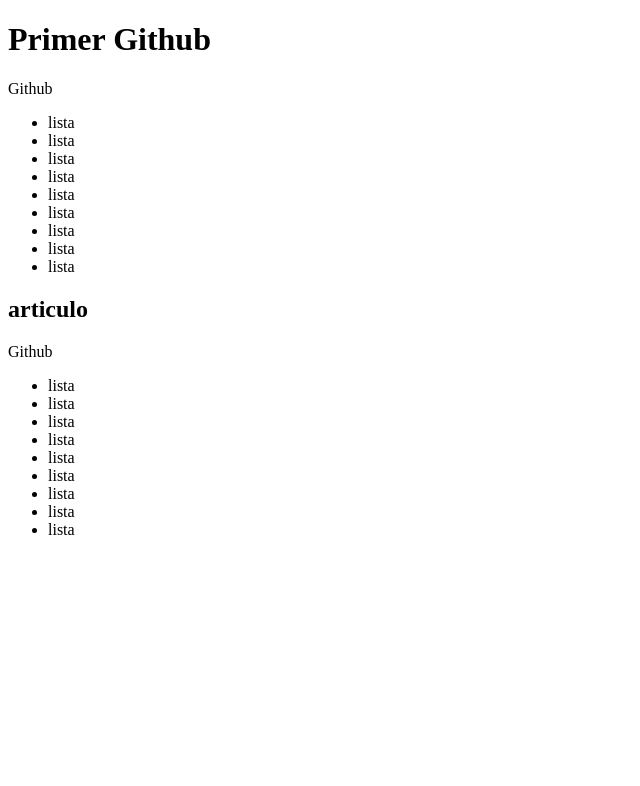
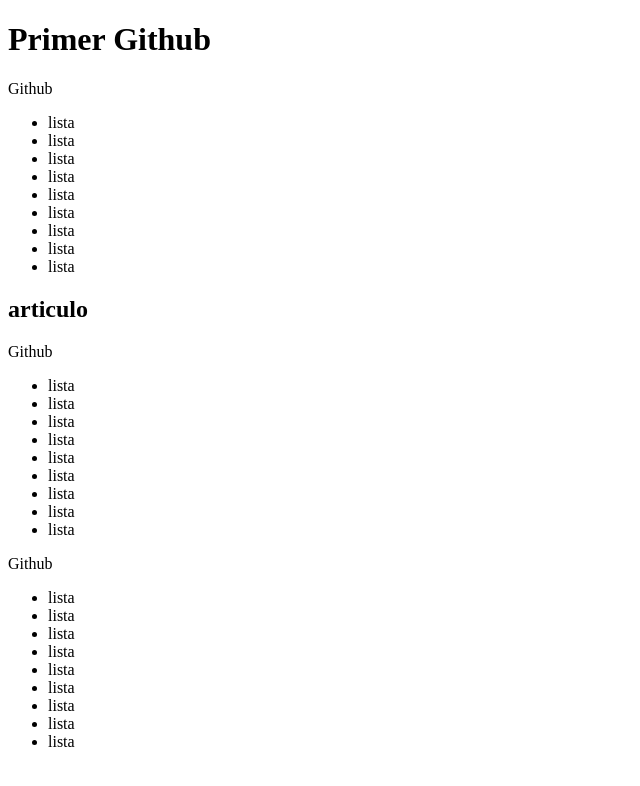
Before and after one commit to Igonve/prueba, a plain HTML site: page index.html in a window 1280 px wide. Shown: the whole page, without its empty margins (0-640 px from the left). Drawn offline with Linux system fonts and the light colour scheme.

Commit message:
otro mav

```diff
--- a/index.html
+++ b/index.html
@@ -54,6 +54,21 @@
         </ul>
 </nav>
 
+<nav>
+    Github
+    <ul>
+
+        <li>lista </li>
+        <li>lista </li>
+        <li>lista </li>
+        <li>lista </li>
+        <li>lista </li>
+        <li>lista </li>
+        <li>lista </li>
+        <li>lista </li>
+        <li>lista </li>
+    </ul>
+</nav>
 
 
 
```
